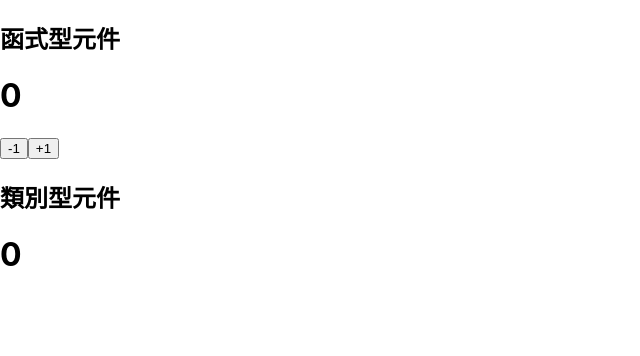
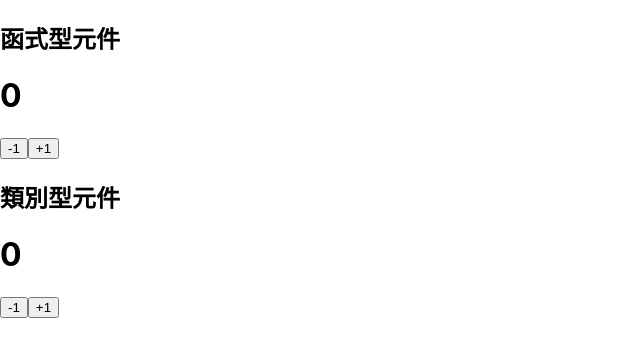
Before and after one commit to jchans-learning/react-practice, a React (Create React App) app: page / in a window 1280 px wide. Shown: the top 356 px of the page, without its empty margins (0-640 px from the left). Built offline with nearby package versions, Linux system fonts and the light colour scheme.

Commit message:
Class Component Practice

```diff
--- a/src/components/CountClass.js
+++ b/src/components/CountClass.js
@@ -9,13 +9,24 @@ class CountClass extends React.Component {
   }
   render() {
     return (
-      <h1
-        onClick={() => {
-          this.setState({ total: this.state.total + 1 })
-        }}
-      >
-        {this.state.total}
-      </h1>
+      <>
+        <h1>{this.state.total}</h1>
+
+        <button
+          onClick={() => {
+            this.setState({ total: this.state.total - 1 })
+          }}
+        >
+          -1
+        </button>
+        <button
+          onClick={() => {
+            this.setState({ total: this.state.total + 1 })
+          }}
+        >
+          +1
+        </button>
+      </>
     )
   }
 }
```
Also changed, not shown: 1 other file (tests, documents, lock files or other folders).
